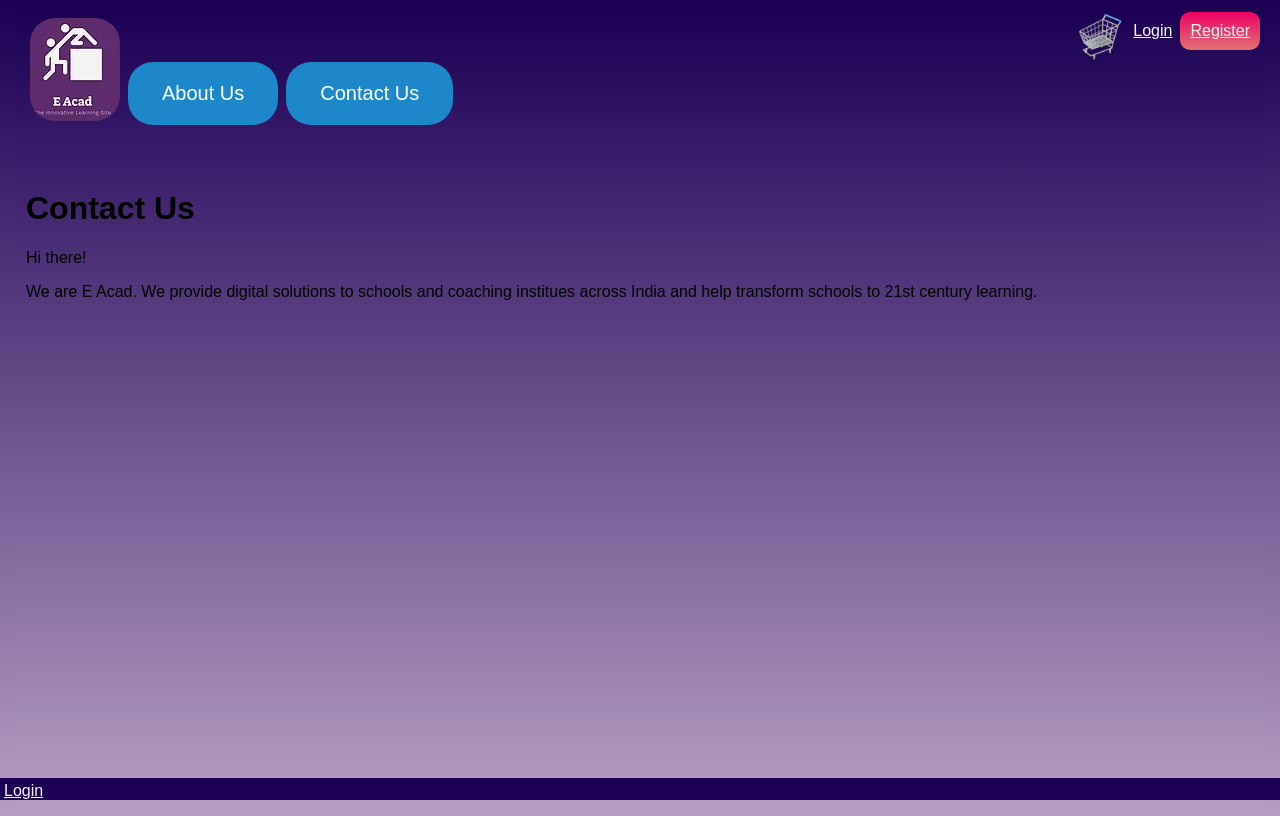
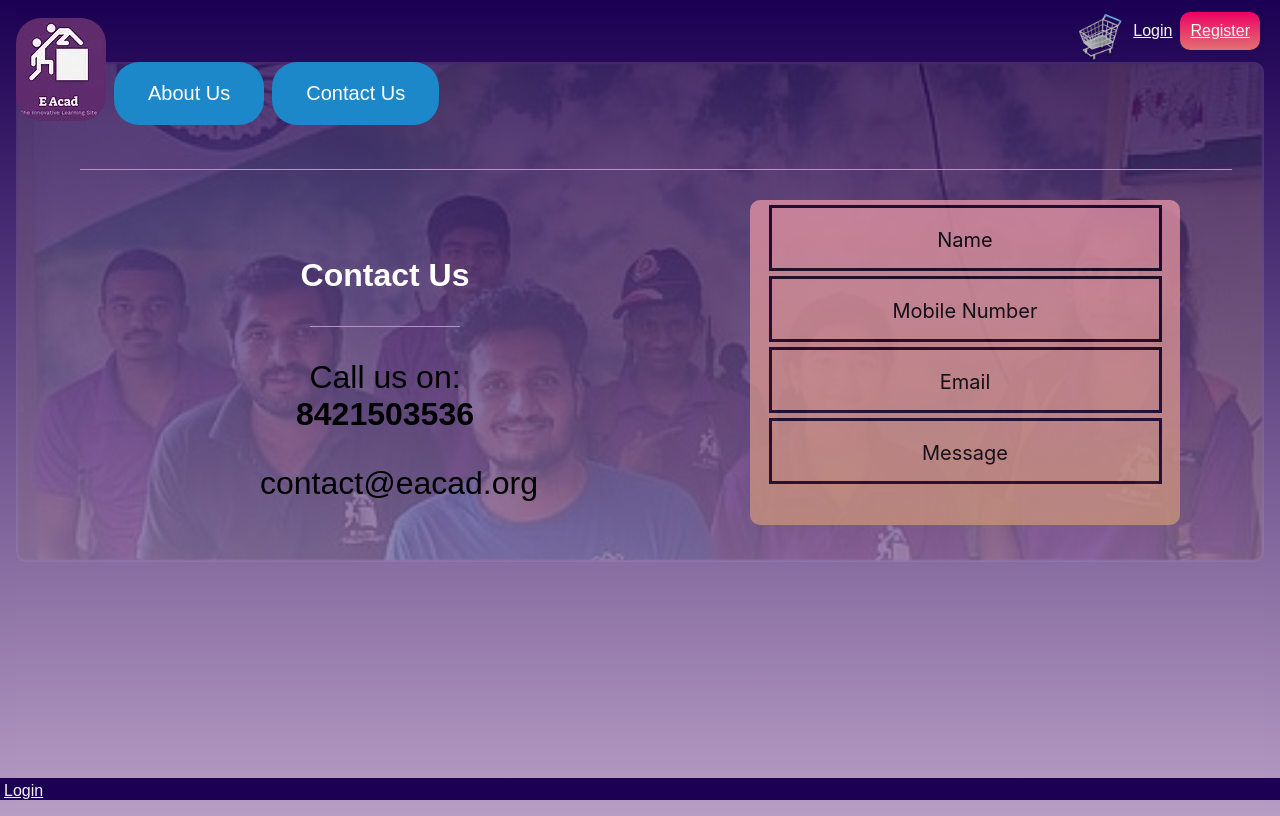
Before and after one commit to lbb712/HomePageEAcad, a Gatsby site: page /contact in a window 1280 px wide. Built offline with nearby package versions, Linux system fonts and the light colour scheme; Gatsby itself is replaced by a stand-in of ours.

Commit message:
Editted the CSS

```diff
--- a/src/components/layout.js
+++ b/src/components/layout.js
@@ -10,6 +10,7 @@ import {
     login,
     register,
     footer,
+    rectangle
   } from './layout.module.css'
 
 const Layout = ({ pageTitle, children }) => {
@@ -44,12 +45,15 @@ const Layout = ({ pageTitle, children }) => {
           <Link to="/contact" className={button}>
               Contact Us
           </Link>
+          <div className={rectangle}></div>
         </nav>
-        <h1>{pageTitle}</h1>
-        {children}
+        <div>
+          {children}
+        </div>
+
       </main>
       <footer className={footer}>
-      <Link to="/404"  className={login}>
+        <Link to="/404"  className={login}>
           Login
         </Link>
       </footer>
--- a/src/components/layout.module.css
+++ b/src/components/layout.module.css
@@ -1,6 +1,9 @@
 .container {
     font-family: sans-serif;
-    padding: 10px 10px 10px 10px;
+    padding: 10px 0 10px 0;
+    display: block;
+    margin-left: auto ;
+    margin-right: auto;
   }
 
   body {
@@ -11,15 +14,25 @@
   .image_button{
     display: inline-block;
     border-radius: 25px;
-    margin: 0px 4px;
+    margin: 0px 4px 0px 0px;
   }
 
   .header{
     float: right;
   }
 
+  nav{
+    position:fixed;
+    top: 20;
+    width: 100%;
+    z-index:20;
+    display: block;
+    margin-left: auto;
+    margin-right: auto;
+  }
+
   .footer{
-    width: 100vw;
+    width: 100%;
     background-color: rgb(28, 0, 83);
     position: fixed;
     bottom: 0;
@@ -67,3 +80,107 @@
     cursor: pointer;
     border-radius: 25px;
   }
+
+  .rectangle{
+    width:90%;
+    height:1px;
+    background:rgb(187, 144, 197);
+    display: block;
+    margin-right: auto;
+    margin-left: auto;
+    margin-top: auto;
+    margin-bottom: auto;
+  }
+
+  .home_background_image{
+    background-image:  url("../images/EAcad3.jpeg"); /* The image used */
+    background-color: #cccccc; /* Used if the image is unavailable */
+    height: 750px; /* You must set a specified height */
+    background-repeat: no-repeat; /* Do not repeat the image */
+    background-size: cover; /* Resize the background image to cover the entire container */
+    opacity: 0.3;
+    z-index:5; /* Puts the div element with image behind the header */
+    margin-top: 44px;
+    box-shadow: 0 0 2px 2px rgb(183, 157, 196) inset; /* Fade image edges*/
+    border-radius: 10px;
+  }
+
+  .home_text{
+      display: inline-block;
+      position: absolute;
+      top: 125px;
+      right: 80px;
+      width: 700px;
+      height: 300px;
+      text-align: right;
+      font-size: 54px;
+      font-weight: bold;
+      font-family: sans-serif;
+      z-index:10;
+  }
+
+  .contact_background_image{
+    background-image:  url("../images/eacad5.jpeg"); /* The image used */
+    background-color: #cccccc; /* Used if the image is unavailable */
+    height: 500px; /* You must set a specified height */
+    background-repeat: no-repeat; /* Do not repeat the image */
+    background-size: cover; /* Resize the background image to cover the entire container */
+    opacity: 0.2;
+    z-index:1; /* Puts the div element with image behind the header */
+    margin-top: 44px;
+    box-shadow: 0 0 2px 2px rgb(183, 157, 196) inset; /* Fade image edges*/
+    border-radius: 10px;
+  }
+
+  .contact_title{
+    display: inline-block;
+    position: absolute;
+    top: 225px;
+    left: 260px;
+    width: 250px;
+    height: 300px;
+    text-align: center;
+    font-size: 32px;
+    font-weight:lighter;
+    font-family: sans-serif;
+    z-index:10;
+  }
+
+  .small_rectangle{
+    width:60%;
+    height:1px;
+    background:rgb(187, 144, 197);
+    display: block;
+    margin-right: auto;
+    margin-left: auto;
+    margin-top: auto;
+    margin-bottom: auto;
+  }
+.contact_form{
+  width:90%;
+  width: 430px;
+  height: 325px;
+  background-image:linear-gradient(rgb(225, 145, 164),rgb(198,145,122));
+  display: inline-block;
+  top: 200px;
+  right: 100px;
+  position: absolute;
+  border-radius: 10px;
+  opacity: 0.8;
+}
+
+.form_box{
+  position: relative;
+  display: block;
+  width: 90%;
+  height: 60px;
+  border-color: rgb(21, 1, 29);
+  text-align: center;
+  font-size: 20px;
+  font-family: -apple-system, BlinkMacSystemFont, 'Segoe UI', Roboto, Oxygen, Ubuntu, Cantarell, 'Open Sans', 'Helvetica Neue', sans-serif;
+  border-style: solid;
+  margin-left: auto;
+  margin-right: auto;
+  margin-top: 5px;
+  margin-bottom: 5px;
+}
--- a/src/pages/contact.js
+++ b/src/pages/contact.js
@@ -1,15 +1,43 @@
 // Step 1: Import your component
 import * as React from 'react'
 import Layout from '../components/layout'
+import {
+  contact_background_image,
+  contact_title,
+  small_rectangle,
+  contact_form,
+  form_box
+} from '../components/layout.module.css'
+
 
 // Step 2: Define your component
-const AboutPage = () => {
+const Contact = () => {
   return (
     <Layout pageTitle="Contact Us">
-      <p>Hi there! </p>
-      <p>We are E Acad. We provide digital solutions to schools and coaching institues across India and help transform schools to 21st century learning.</p>
+      <div className={contact_background_image}>
+      </div>
+      <div className={contact_title}>
+        <p style={{ color: 'white' }}><b>Contact Us</b></p>
+        <div className={small_rectangle}></div>
+        <p style={{ color: 'bistre'}}>Call us on: <b>8421503536</b></p>
+        <p style={{ color: 'bistre'}}>contact@eacad.org</p>
+      </div>
+      <div className={contact_form}>
+        <div className={form_box}>
+          <p>Name</p>
+        </div>
+        <div className={form_box}>
+          <p>Mobile Number</p>
+        </div>
+        <div className={form_box}>
+          <p>Email</p>
+        </div>
+        <div className={form_box}>
+          <p>Message</p>
+        </div>
+      </div>
     </Layout>
   )
 }
 // Step 3: Export your component
-export default AboutPage
+export default Contact
```
Also changed, not shown: src/pages/index.js (+11 -1 lines), src/images/EAcad3.jpeg (added), src/images/eacad5.jpeg (added).
